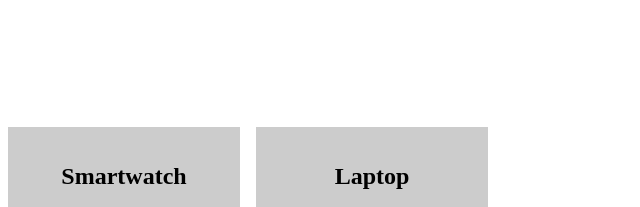
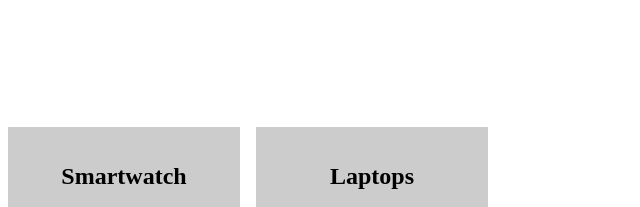
Before and after one commit to mugishaAIMABLE/ShoppingCartDOMExercise, a plain HTML site: page index.html in a window 1280 px wide. Shown: the top 207 px of the page, 640-1280 px from the left. Drawn offline with Linux system fonts and the light colour scheme.

Commit message:
slight changes on the homepage

```diff
--- a/index.html
+++ b/index.html
@@ -34,7 +34,7 @@
         <button>Buy</button>
       </article>
       <article data-id="4">
-        <h2>Laptop</h2>
+        <h2>Laptops</h2>
         <img src="https://picsum.photos/200?4" />
         <p class="price">525</p>
         <input class="quantity" type="number" value="1" />
```
Also changed, not shown: companyLogo.svg (added).
